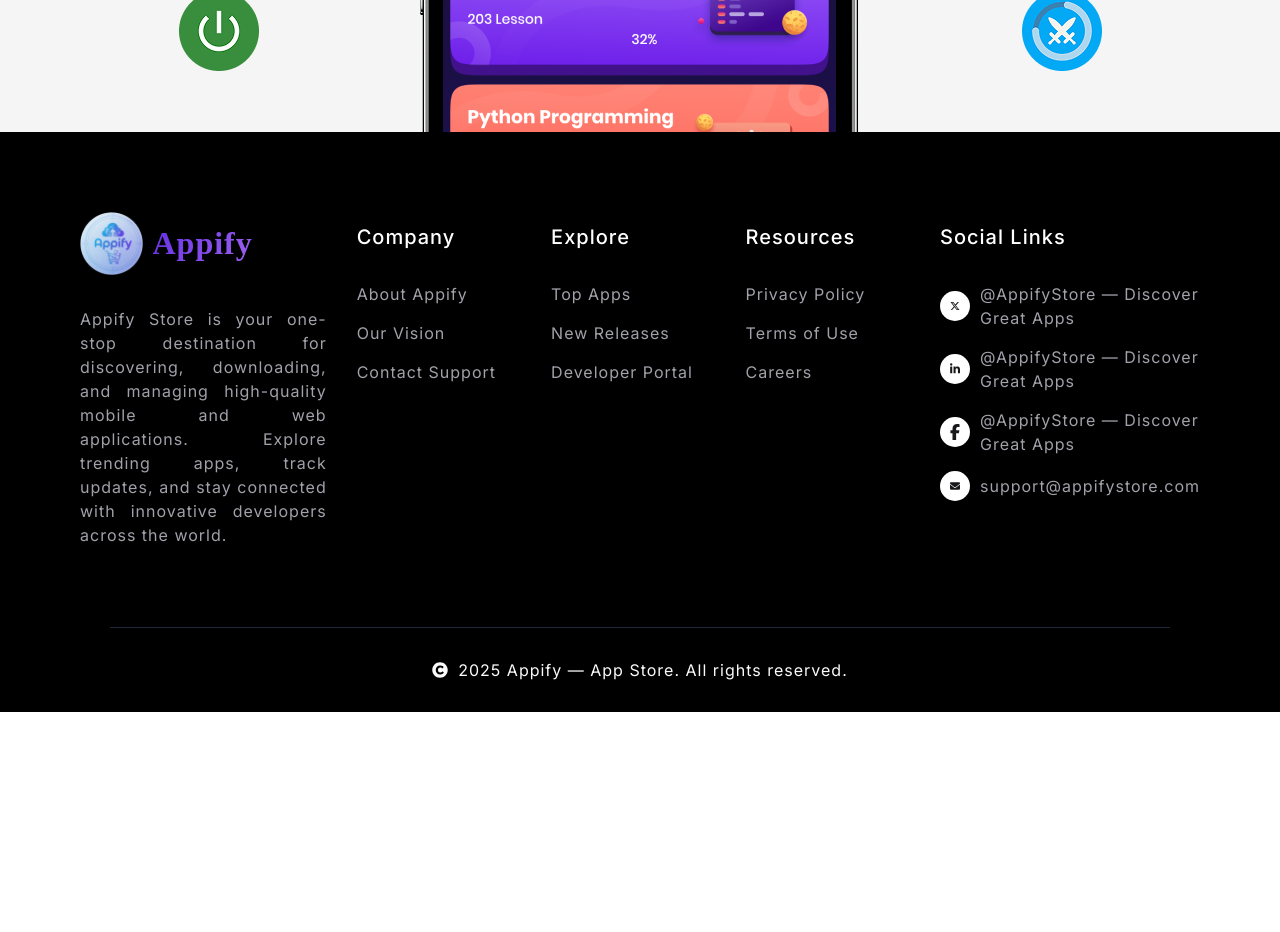
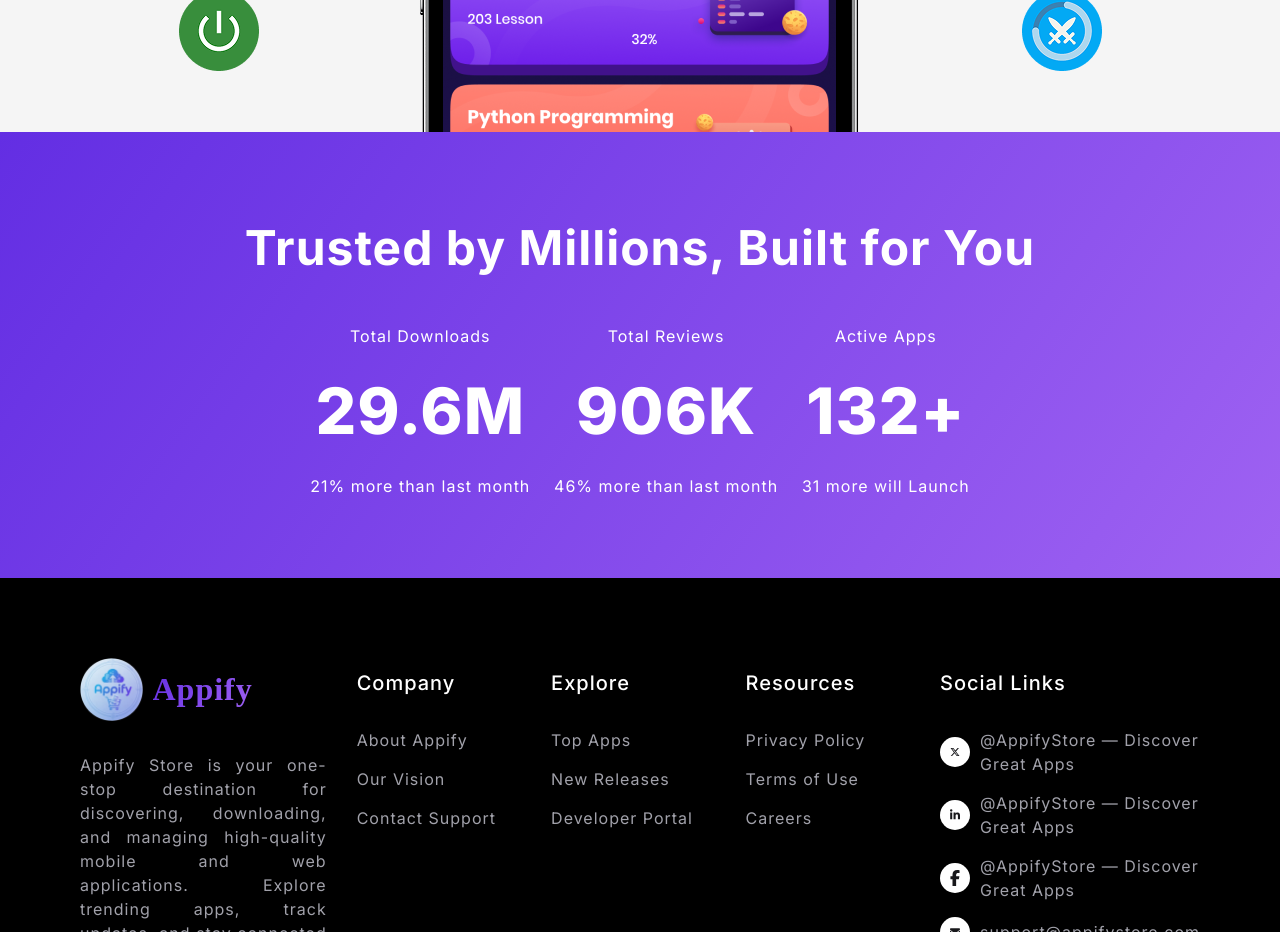
Before and after one commit to Sayfuddin-Naeem/appify-dev, a React (Vite) app: page / in a window 1280 px wide. Shown: the part 960-1892 px from the top of the page. Before the commit the page ends 1672 px from the top, so only its background shows below. Built offline with nearby package versions, Linux system fonts and the light colour scheme; a web font is replaced by a local one.

Commit message:
Completed the Overview section

```diff
--- /dev/null
+++ b/src/components/sections/Overview/Overview.jsx
@@ -0,0 +1,34 @@
+import React from 'react'
+
+function Overview() {
+    const items = [
+        {text1:'Total Downloads', content:'29.6M', text2:'21% more than last month'},
+        {text1:'Total Reviews', content:'906K', text2:'46% more than last month'},
+        {text1:'Active Apps', content:'132+', text2:'31 more will Launch'}
+    ];
+  return (
+    <div className='containers py-15 lg:py-32 flex flex-col justify-center items-center gap-16 bg-gradient text-white text-center'>
+        <h2 className="font-bold text-[2.8rem] lg:text-[4.8rem]">
+            Trusted by Millions, Built for You
+        </h2>
+        <div className="flex flex-col lg:flex-row gap-18 lg:gap-9.5">
+            {
+                items.map(item => <DataCard item={item} />)
+            }
+        </div>
+    </div>
+  )
+}
+
+function DataCard({item}){
+    const {text1, content, text2} = item;
+    return(
+        <div className='flex flex-col gap-4 lg:gap-6'>
+          <p className="">{text1}</p>
+          <p className="font-extrabold text-[5.4rem] lg:text-[6.4rem]">{content}</p>
+          <p className="">{text2}</p>
+        </div>
+    );
+}
+
+export default Overview;
--- a/src/pages/Home/Home.jsx
+++ b/src/pages/Home/Home.jsx
@@ -1,6 +1,7 @@
 import React from 'react';
 import { useLoaderData } from 'react-router';
 import Hero from '../../components/sections/Hero/Hero';
+import Overview from '../../components/sections/Overview/Overview';
 
 function Home() {
   const data = useLoaderData();
@@ -9,6 +10,7 @@
   return (
     <div className='bg-bg-body w-full'>
         <Hero></Hero>
+        <Overview></Overview>
     </div>
   )
 }
```
